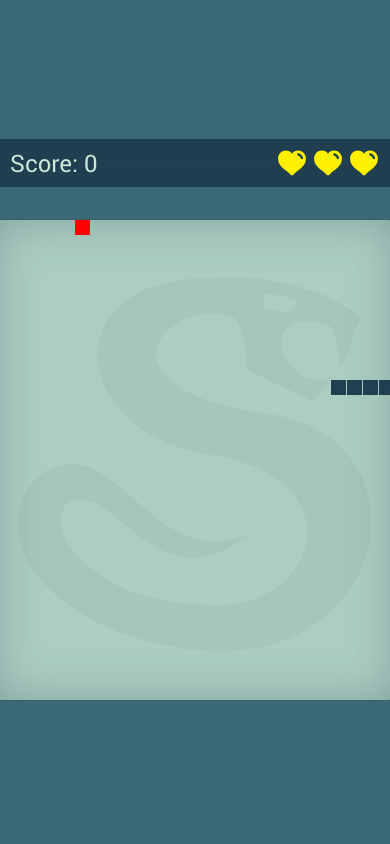
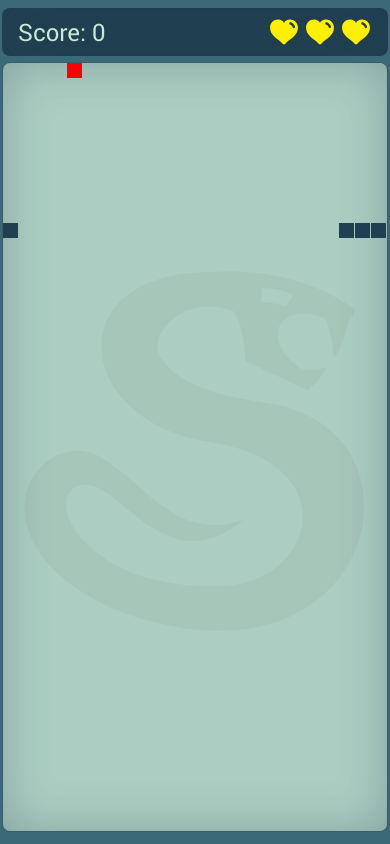
Before and after one commit to SeiAlek/game_snake, a website: page src/index.html in a window 390 px wide. Both pictures are taken after a click on the button "Start". Drawn offline with nearby package versions, Linux system fonts and the light colour scheme; files that its build step writes are made by us from their sources.

Commit message:
Added css for mobile

```diff
--- a/src/scripts/main.js
+++ b/src/scripts/main.js
@@ -3,17 +3,29 @@
 const btnStartSnake = document.querySelector('#start-snake');
 const game = document.querySelector('.game');
 
-btnStartSnake.addEventListener('click', () => {
+btnStartSnake.addEventListener('click', (e) => {
   btnStartSnake.classList.add('hide');
+
   initGame(game, 16);
 });
 
 function initGame(container, grid) {
-  const width = grid * 25;
-  const height = grid * 30;
+  const clientHeight = document.documentElement.clientHeight;
+  const clientWidth = document.documentElement.clientWidth;
+
+  let width = grid * 30;
+  let height = grid * 40;
   const colorSnake = '#204051';
   const colorFood = '#ff0000';
   const fpsBase = 5;
+
+  if (clientWidth < 768) {
+    width = clientWidth - (clientWidth % grid);
+  }
+
+  if (clientHeight < 1024 && clientWidth < 768) {
+    height = (clientHeight - (clientHeight % grid)) - (grid * 4);
+  }
 
   document.addEventListener('keydown', handleKeyPress);
   container.addEventListener('touchstart', handleTouchStart);
--- a/src/styles/_game.scss
+++ b/src/styles/_game.scss
@@ -13,6 +13,10 @@
     border-radius: ($unit / 2);
     font-size: 24px;
     color: $c-light;
+
+    @media screen and (max-width: 768px) {
+      margin: 0 0 6px;
+    }
   }
 
   &__score {
```
